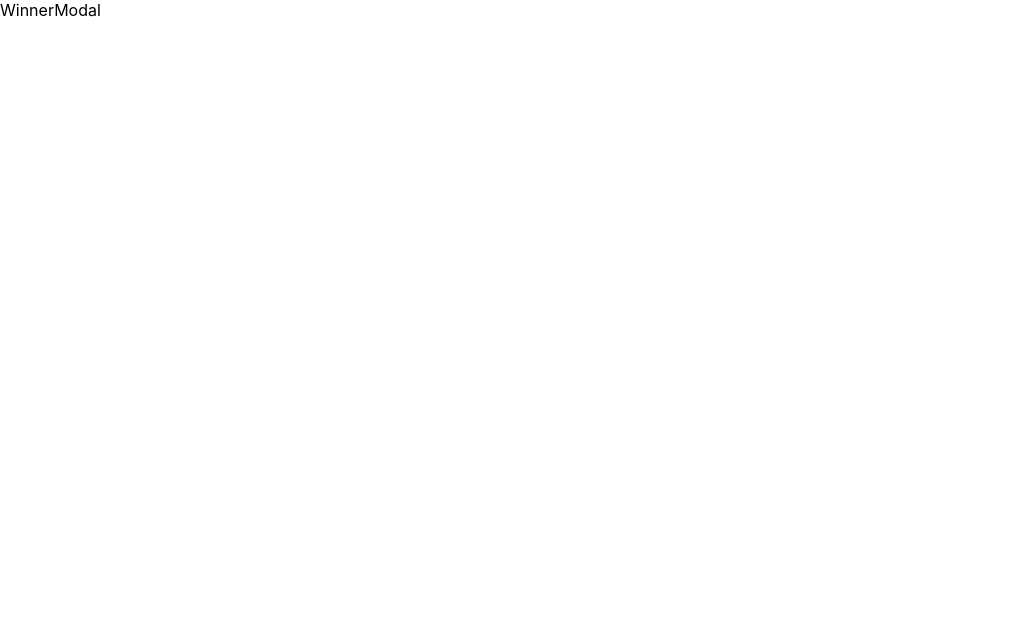
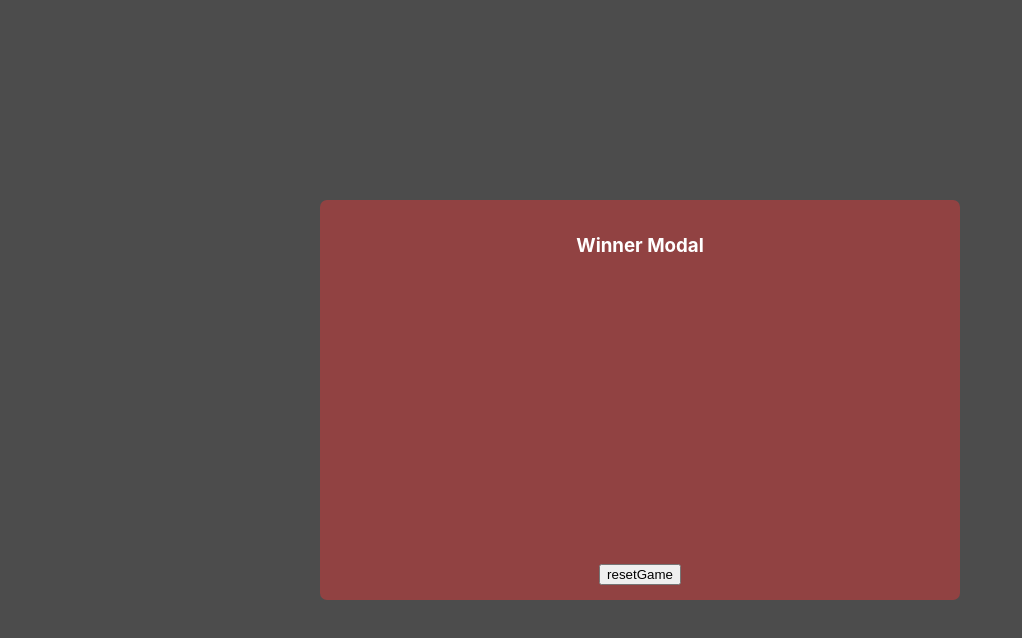
Before and after one commit to acebroke/Morpion, a Next.js app: page /WinnerModal in a window 1280 px wide. Shown: the top 638 px of the page, without its empty margins (0-1022 px from the left). Built offline with nearby package versions, Linux system fonts and the light colour scheme.

Commit message:
modal appear

```diff
--- a/pages/Timer.js
+++ b/pages/Timer.js
@@ -17,7 +17,9 @@ function Timer({ reset, changePlayer, setcount, count, updateCount }) {
     return () => clearInterval(counter);
   }, []);
 
-  return <div className={styles.timer}>Mon compteur : {count}</div>;
+  return <div className={styles.timer}>Mon compteur : {count}
+
+  </div>;
 }
 
 export default Timer;
--- a/pages/WinnerModal.js
+++ b/pages/WinnerModal.js
@@ -1,7 +1,15 @@
 import React from "react";
+import styles from "../styles/WinnerModal.module.css";
 
-function WinnerModal() {
-  return <div>WinnerModal</div>;
+function WinnerModal({ name, type, resetGame }) {
+  return (
+    <div className={styles.backgroundModal}>
+      <div className={styles.winnerModal}>
+        <h3>Winner Modal</h3>
+        <button onClick={resetGame}>resetGame</button>
+      </div>
+    </div>
+  );
 }
 
 export default WinnerModal;
--- /dev/null
+++ b/styles/WinnerModal.module.css
@@ -0,0 +1,21 @@
+.winnerModal {
+  display: flex;
+  flex-direction: column;
+  align-items: center;
+  justify-content: space-between;
+  min-width: 40%;
+  padding: 15px;
+  background-color: rgb(145, 66, 66);
+  border-radius: 7px;
+  color: white;
+  width: 50%;
+  height: 50%;
+}
+.backgroundModal {
+  width: 100%;
+  height: 100%;
+  background-color: rgba(0, 0, 0, 0.7);
+  position: absolute;
+  display: grid;
+  place-items: center;
+}
```
Also changed, not shown: pages/MorpionGame.js (+7 -6 lines).
